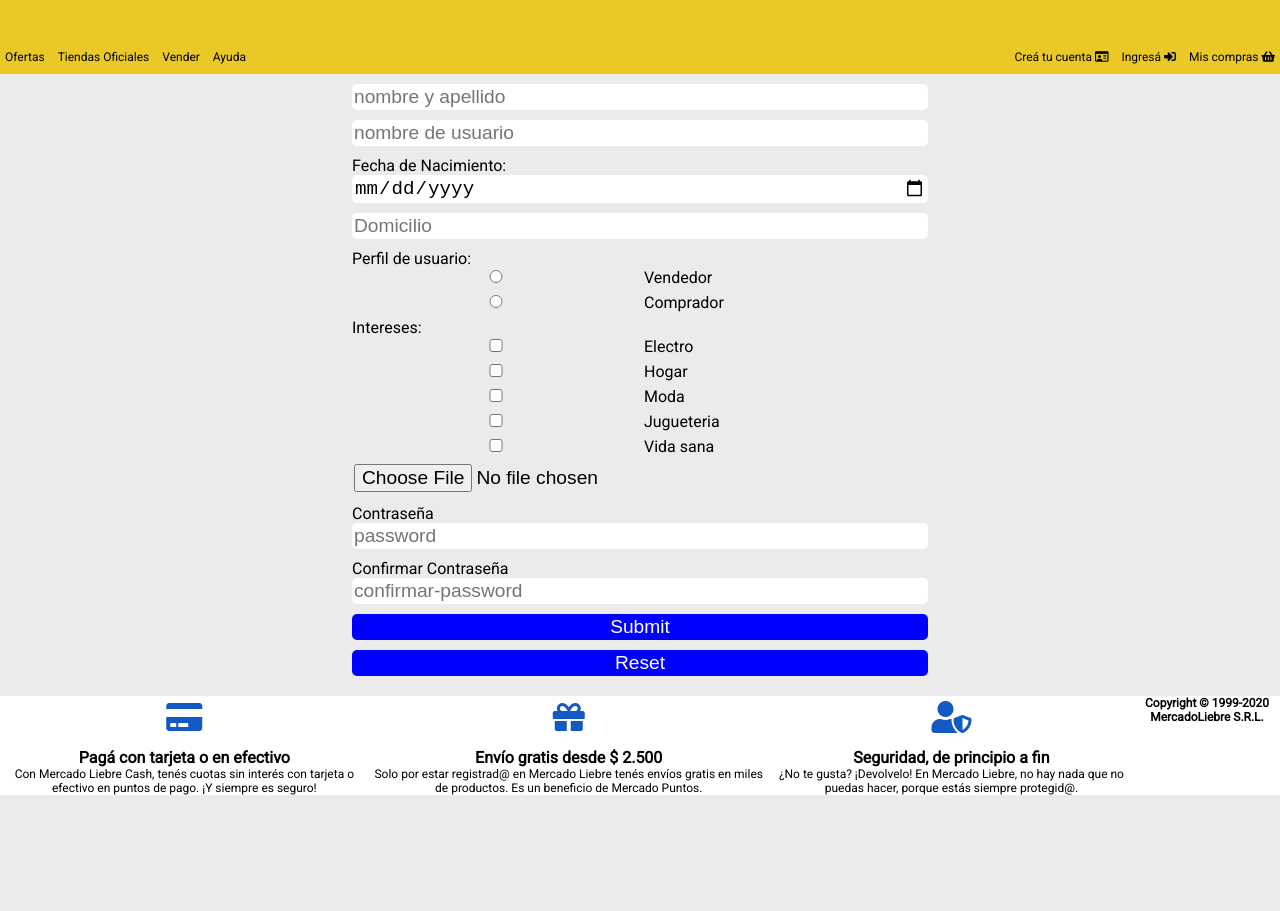
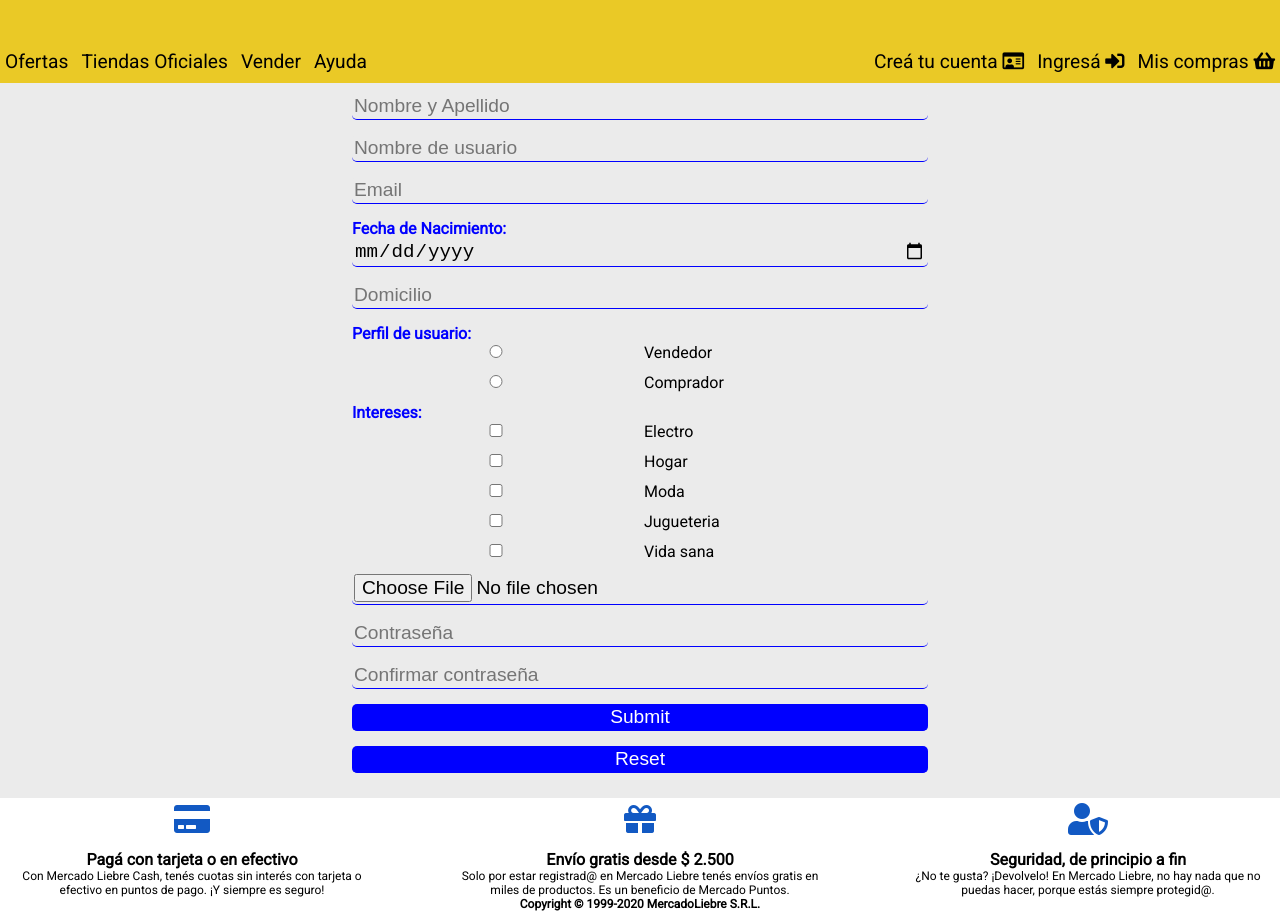
Before and after one commit to matiasrj/mercado-liebre-mrj, a website: page views/register.html in a window 1280 px wide. Shown: the part 200-1111 px from the top of the page. Before the commit the page ends 995 px from the top, so only its background shows below. Drawn offline with Linux system fonts and the light colour scheme; files that its build step writes are made by us from their sources; files whose address does not match are found by name.

Commit message:
se mejora validaciones en forms

```diff
--- a/public/css/register.css
+++ b/public/css/register.css
@@ -1,3 +1,14 @@
+
+:root{
+    --Amarillo: #EAC926;
+    --Azul: #03264C;
+    --Celeste: #1259c3;
+    --Gris-oscuro: #666;
+    --Gris-claro: #ebebeb;
+    --Verde: #39b54a;
+}
+
+
 form{
     /* text-align: center; */
     width: 90%;
@@ -12,9 +23,11 @@ text-align: start;
 input {
     border-radius: 5px;
     font-size: 1.2rem;
-    margin-bottom: 10px;
+    margin-bottom: 15px;
     width: 100%;
     border:none;
+    border-bottom: 1px solid blue;
+    background-color: var(--Gris-claro);
     padding: 2px;
 }
 
@@ -30,13 +43,15 @@ input[type="checkbox"], input[type="radio"]{
 }
 
 
-
-input:invalid{
-
+input:not(:placeholder-shown):invalid{
     border:2px solid red;
-
 }
 
+.tag{
+    color: blue;
+    font-weight: bold;
+    display: block;
+}
 
 @media (min-width: 769px){
 
--- a/public/css/styles.css
+++ b/public/css/styles.css
@@ -44,6 +44,11 @@ header div.logo img{
     padding: 10px 10px;
 }
 
+header form{
+    display: flex;
+    font-size: 1.5rem;
+}
+
 
 header .form .submit{
     background-color: #FFF;
@@ -70,8 +75,10 @@ header div.top-header-sub{
 
 header div.top-header p{
     width: 100%;
+    font-size: 1rem;
     text-align: center;
     margin-top: 10px;
+    margin-left: 2px;
 }
 
 header .form{
@@ -90,7 +97,8 @@ header .form .input{
     color: #666;
     padding: 2px;
     justify-content: center;
-    font-size: .7rem;
+    font-size: 1.2rem;
+    width: 90%;
 }
 
 
@@ -125,6 +133,7 @@ header ul li{
 header ul li a{
     text-decoration: none;
     color: #000;
+    font-size: 1rem;
 }
 
 
@@ -263,16 +272,28 @@ footer{
     background-color: white;
 }
 
-footer article i{
+
+.footer-section{
+    display: flex;
+    flex-direction: column;
+}
+
+.footer-section article{
+    width: 100%;
+    text-align: center;
+}
+
+.footer-section article i{
     display: block;
     font-size: 2rem;
     margin-bottom: 10px;
     padding: 5px;
-    color: var(--Celeste)
+    color: var(--Celeste);
+
 }
 
 
-footer article i:hover{
+.footer-section article i:hover{
     color:chartreuse;
 }
 
@@ -284,8 +305,10 @@ img {
 
 
 .copyright{
-    margin:10px;
+    margin: 10px;
     text-align: center;
+    width: 100%;
+    background-color: #0022AA;
 }
 
 
@@ -301,6 +324,14 @@ img {
     header nav{
     display: flex;
     justify-content: space-between;
+    }
+
+    header ul li a{
+        font-size: 1rem;
+    }
+
+    header div.top-header p{
+        font-size: 1rem;
     }
 
     ul{
@@ -324,9 +355,6 @@ img {
 
 
     /* main */
-    main section article .description{
-        /* display: block; */
-    }
 
     .products article{
         width:43%;
@@ -339,8 +367,14 @@ img {
 
 
     /* footer */
-    footer{
+    .footer-section{
         flex-direction: row;
+        justify-content: space-between;
+    }
+
+    .footer-section article{
+        width: 30%;
+
     }
 
 
@@ -351,8 +385,14 @@ img {
 @media (min-width: 769px){
     /* header */
 
+    header ul li a{
+        font-size: 1.2rem;
+    }
 
 
+    header div.top-header p{
+        font-size: 1.1em;
+    }
 
     /* main */
     .products article{
--- a/views/register.html
+++ b/views/register.html
@@ -47,10 +47,10 @@
     </header>
 
     <main>
-        <form action="#" method="POST">
+        <form action="#/" method="POST">
             <div class="form-field">
                 <label for="nombre-apellido">
-                    <input type="text" placeholder="nombre y apellido" id="nombre-apellido" name="nombre">
+                    <input type="text" placeholder="Nombre y Apellido" id="nombre-apellido" name="nombre" minlength="2" required>
                 </label>
 
             </div>
@@ -58,24 +58,28 @@
 
             <div class="form-field">
                 <label for="username">
-                    <input type="text" placeholder="nombre de usuario" id="username" name="username">
+                    <input type="text" placeholder="Nombre de usuario" id="username" name="username" minlength="2" required>
                 </label>
             </div>
 
             <div class="form-field">
-                <label for="fechaNac"> Fecha de Nacimiento: </label><br>
-                    <input type="date" placeholder="Fecha de Nac." id="fechaNac" name="fechaNac">
-
-            </div>
-
-            <div class="form-field">
-                <label for="domicilio">
-                    <input type="text" placeholder="Domicilio" id="domicilio" name="domicilio">
+                <label for="email">
+                    <input type="email" placeholder="Email" id="email" name="email">
                 </label>
             </div>
 
             <div class="form-field">
-                <label> Perfil de usuario:</label> <br>
+                    <label for="fechaNac" class="tag"> Fecha de Nacimiento:</label>
+                    <input type="date"  id="fechaNac" name="fechaNac">
+            </div>
+
+            <div class="form-field">
+
+                    <input type="text" id="domicilio" name="domicilio" placeholder="Domicilio">
+            </div>
+
+            <div class="form-field">
+                <label class="tag">  Perfil de usuario:</label>
                     <input type="radio" id="vendedor" name="perfil" value="vendedor">
                     <label for="vendedor"> Vendedor</label>
                     <input type="radio" id="comprador" name="perfil" value="comprador" >
@@ -85,7 +89,7 @@
 
             <div class="form-field">
 
-                <label >Intereses:      </label><br>
+                <label class="tag" >Intereses:      </label>
 
                 <input type="checkbox" name="electro" value="electro" id="electro">
                 <label for="electro">Electro</label>
@@ -111,14 +115,12 @@
             </div>
 
             <div class="form-field">
-                <label for="password"> Contraseña </label>
-                    <input type="password" name="password" placeholder="password">
+                    <input type="password" name="password" placeholder="Contraseña" minlength="4" required>
             </div>
 
 
             <div class="form-field">
-                <label for="password-confirm"> Confirmar Contraseña </label>
-                    <input type="password" name="password-confirm" placeholder="confirmar-password">
+                    <input type="password" name="password-confirm" placeholder="Confirmar contraseña" minlength="4" required>
             </div>
 
             <input type="submit" name="enviar" id="enviar">
@@ -130,7 +132,7 @@
     </main>
 
     <footer>
-
+        <section class="footer-section">
         <article>
             <p><i class="fas fa-credit-card"> </i></p>
 
@@ -152,7 +154,7 @@
             <p>¿No te gusta? ¡Devolvelo! En Mercado Liebre, no hay nada que no puedas hacer,
                 porque estás siempre protegid@.</p>
         </article>
-
+        </section>
             <p><b> Copyright © 1999-2020 MercadoLiebre S.R.L.</b></p>
 
     </footer>
```
Also changed, not shown: app.js (+4 -4 lines), views/home.html (+4 -4 lines), views/login.html (+2 -2 lines).
